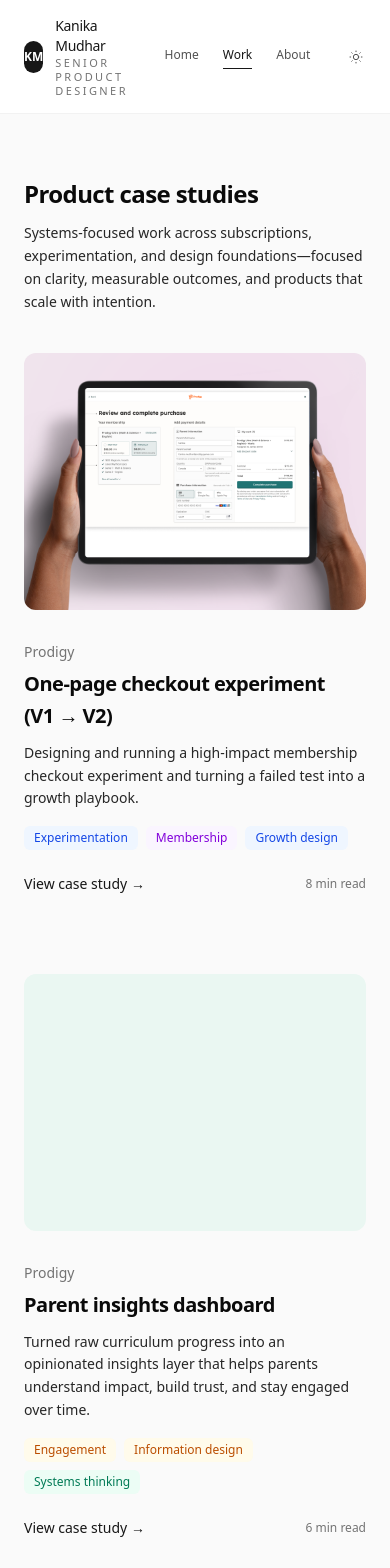
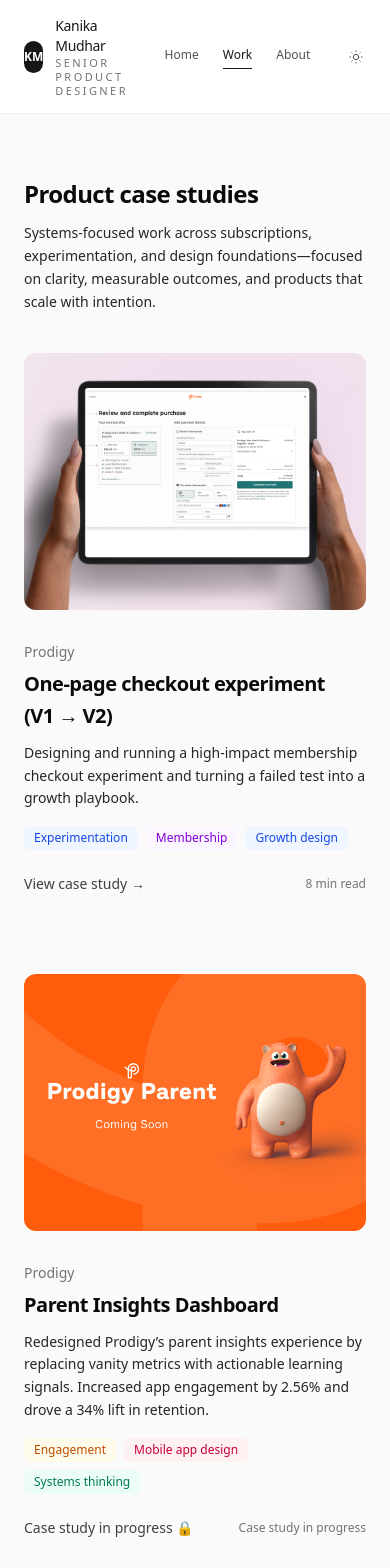
Before and after one commit to Kanika08/kanika-portfolio, a Next.js app: page /work in a window 390 px wide. Shown: the top 1568 px of the page. Built offline with nearby package versions, Linux system fonts and the light colour scheme.

Commit message:
Update work page layout, Medium links, CTAs and cover images

```diff
--- a/app/work/one-page-checkout/page.tsx
+++ b/app/work/one-page-checkout/page.tsx
@@ -1,12 +1,21 @@
 "use client";
 import { useState } from "react";
 import Link from "next/link";
+import ProtectedPage from "@/components/ProtectedPage";
+
+
+
+
 
 export default function OnePageCheckoutCaseStudy() {
   const [isOpen, setIsOpen] = useState(false);
 
   return (
-    <article className="max-w-3xl mx-auto pb-20 space-y-10">
+<ProtectedPage
+  correctPassword="prodigy2025"
+  storageKey="one-page-checkout-access"
+>
+<article className="max-w-3xl mx-auto pb-20 space-y-10">
 
 
       {/* Breadcrumb */}
@@ -837,5 +846,6 @@
 </div>
 </section>
     </article>
+    </ProtectedPage>
   );
 }
--- a/app/work/page.tsx
+++ b/app/work/page.tsx
@@ -1,82 +1,104 @@
 import Link from "next/link";
+
 const tagStyles: Record<string, string> = {
   // Growth / Experiment
-  "Experimentation": "bg-blue-50 text-blue-700 dark:bg-neutral-800 dark:text-neutral-200",
-  "Growth design": "bg-blue-50 text-blue-700 dark:bg-neutral-800 dark:text-neutral-200",
-  "Growth systems": "bg-blue-50 text-blue-700 dark:bg-neutral-800 dark:text-neutral-200",
+  Experimentation:
+    "bg-blue-50 text-blue-700 dark:bg-neutral-800 dark:text-neutral-200",
+  "Growth design":
+    "bg-blue-50 text-blue-700 dark:bg-neutral-800 dark:text-neutral-200",
+  "Growth systems":
+    "bg-blue-50 text-blue-700 dark:bg-neutral-800 dark:text-neutral-200",
 
-  // Subscription / Marketplace
-  "Subscription": "bg-purple-50 text-purple-700 dark:bg-neutral-800 dark:text-neutral-200",
-  "Membership": "bg-purple-50 text-purple-700 dark:bg-neutral-800 dark:text-neutral-200",
-  "Marketplace": "bg-purple-50 text-purple-700 dark:bg-neutral-800 dark:text-neutral-200",
+  // Subscription
+  Subscription:
+    "bg-purple-50 text-purple-700 dark:bg-neutral-800 dark:text-neutral-200",
+  Membership:
+    "bg-purple-50 text-purple-700 dark:bg-neutral-800 dark:text-neutral-200",
 
-  // Systems / Design foundations
-  "Systems thinking": "bg-emerald-50 text-emerald-700 dark:bg-neutral-800 dark:text-neutral-200",
-  "Design system": "bg-emerald-50 text-emerald-700 dark:bg-neutral-800 dark:text-neutral-200",
-  "Scale": "bg-emerald-50 text-emerald-700 dark:bg-neutral-800 dark:text-neutral-200",
-  "Cross-functional": "bg-emerald-50 text-emerald-700 dark:bg-neutral-800 dark:text-neutral-200",
+  // Systems
+  "Systems thinking":
+    "bg-emerald-50 text-emerald-700 dark:bg-neutral-800 dark:text-neutral-200",
+  "Design system":
+    "bg-emerald-50 text-emerald-700 dark:bg-neutral-800 dark:text-neutral-200",
+  Scale:
+    "bg-emerald-50 text-emerald-700 dark:bg-neutral-800 dark:text-neutral-200",
+  "Cross-functional":
+    "bg-emerald-50 text-emerald-700 dark:bg-neutral-800 dark:text-neutral-200",
 
-  // Engagement / Info
-  "Engagement": "bg-amber-50 text-amber-700 dark:bg-neutral-800 dark:text-neutral-200",
-  "Information design": "bg-amber-50 text-amber-700 dark:bg-neutral-800 dark:text-neutral-200",
+  // Engagement
+  Engagement:
+    "bg-amber-50 text-amber-700 dark:bg-neutral-800 dark:text-neutral-200",
+  "Information design":
+    "bg-amber-50 text-amber-700 dark:bg-neutral-800 dark:text-neutral-200",
+
+  // Mobile
+  "Mobile app design":
+    "bg-rose-50 text-rose-700 dark:bg-neutral-800 dark:text-neutral-200",
 };
+
 const caseStudies = [
   {
+    type: "internal",
     href: "/work/one-page-checkout",
     product: "Prodigy",
     title: (
       <>
         One-page checkout experiment
-        <span className="block mt-1">
-          (V1 → V2)
-        </span>
+        <span className="block mt-1">(V1 → V2)</span>
       </>
     ),
-
     summary:
       "Designing and running a high-impact membership checkout experiment and turning a failed test into a growth playbook.",
     tags: ["Experimentation", "Membership", "Growth design"],
     readTime: "8 min read",
     image: "/images/cover-one-page-checkout.png",
     imageBg: "bg-[#E6F0FF] dark:bg-neutral-900",
+    cta: "View case study →",
   },
   {
+    type: "internal",
     href: "/work/parent-insights",
     product: "Prodigy",
-    title: "Parent insights dashboard",
+    title: "Parent Insights Dashboard",
     summary:
-      "Turned raw curriculum progress into an opinionated insights layer that helps parents understand impact, build trust, and stay engaged over time.",
-    tags: ["Engagement", "Information design", "Systems thinking"],
-    readTime: "6 min read",
+      "Redesigned Prodigy’s parent insights experience by replacing vanity metrics with actionable learning signals. Increased app engagement by 2.56% and drove a 34% lift in retention.",
+    tags: ["Engagement", "Mobile app design", "Systems thinking"],
+    readTime: "Case study in progress",
+    image: "/images/cover_parent_insights.png",
     imageBg: "bg-[#EAF7F2] dark:bg-neutral-900",
+    cta: "Case study in progress 🔒",
   },
   {
-    href: "/work/zomato-gold",
+    type: "external",
+    href: "https://medium.com/user-experience-design-1/building-zomato-gold-design-process-challenges-learnings-from-designing-a-subscription-fcf7cdf5ae17",
     product: "Zomato",
     title: "Scaling Zomato Gold",
     summary:
-      "Designed a subscription experience that balanced restaurant constraints, user value, and growth strategy—aligning incentives across a complex marketplace.",
-    tags: ["Subscription", "Marketplace", "Growth systems"],
-    readTime: "5 min read",
+      "Designed a subscription experience that balanced restaurant constraints, user value, and growth strategy—aligning incentives across a complex ecosystem.",
+    tags: ["Subscription", "Mobile app design", "Growth systems"],
+    readTime: "Medium article",
+    image: "/images/cover_zomato_gold.png",
     imageBg: "bg-[#F3E8FF] dark:bg-neutral-900",
+    cta: "View case study on Medium ↗",
   },
   {
-    href: "/work/design-system",
-    product: "Multi-team",
-    title: "Design system as product",
+    type: "external",
+    href: "https://medium.com/user-experience-design-1/developing-the-zomato-design-system-438357188904",
+    product: "Zomato",
+    title: "Zomato Design System",
     summary:
-      "Established a reusable component architecture and governance model that increased velocity while preserving craft across multiple product teams.",
+      "Developed a scalable design system that improved cross-team consistency and increased velocity across product teams.",
     tags: ["Design system", "Scale", "Cross-functional"],
-    readTime: "7 min read",
+    readTime: "Medium article",
+    image: "/images/cover_zomato_design_system.png",
     imageBg: "bg-[#FFF1E6] dark:bg-neutral-900",
+    cta: "View case study on Medium ↗",
   },
 ];
 
 export default function WorkPage() {
   return (
     <section className="max-w-4xl mx-auto pb-10 md:pb-12">
-
-      {/* Header */}
       <div>
         <h1 className="text-2xl md:text-3xl lg:text-4xl font-semibold tracking-tight text-neutral-900 dark:text-neutral-100">
           Product case studies
@@ -89,94 +111,82 @@
         </p>
       </div>
 
-      {/* Case study list */}
       <div className="flex flex-col gap-20 md:gap-24 mt-10 md:mt-12">
+        {caseStudies.map((study) => {
+          const Wrapper = study.type === "external" ? "a" : Link;
 
-        {caseStudies.map((study) => (
-          <Link key={study.href} href={study.href} className="group">
+          const wrapperProps =
+            study.type === "external"
+              ? {
+                  href: study.href,
+                  target: "_blank",
+                  rel: "noopener noreferrer",
+                  className: "group",
+                }
+              : {
+                  href: study.href,
+                  className: "group",
+                };
 
+          return (
+            <Wrapper key={study.title as string} {...wrapperProps}>
               <article className="grid md:grid-cols-2 gap-8 md:gap-12 items-center">
-
                 {/* Image container */}
                 <div
-  className={`
-    relative
-    aspect-[4/3]
-    rounded-xl
-    overflow-hidden
-    ${study.imageBg}
-    transition
-    duration-300
-  `}
+                  className={`relative aspect-[4/3] rounded-xl overflow-hidden ${study.imageBg}`}
                 >
                   {study.image && (
                     <img
                       src={study.image}
-      alt=""
-      className="
-        w-full
-        h-full
-        object-cover
-      "
+                      alt="Case study cover"
+                      className="w-full h-full object-cover"
                     />
                   )}
                 </div>
 
                 {/* Text content */}
                 <div>
-
-                {/* Product tag */}
                   <div className="text-sm text-neutral-500 dark:text-neutral-400 mb-2">
                     {study.product}
                   </div>
 
-                {/* Title */}
                   <h2 className="text-xl md:text-2xl font-semibold tracking-tight text-neutral-900 dark:text-neutral-100">
                     {study.title}
                   </h2>
 
-                {/* Summary */}
                   <p className="mt-3 text-sm md:text-base text-neutral-600 dark:text-neutral-400 leading-relaxed">
                     {study.summary}
                   </p>
 
-                {/* Tags */}
                   <div className="flex flex-wrap gap-2 mt-4">
                     {study.tags.map((tag) => (
                       <span
                         key={tag}
-                      className={`
-                        text-xs px-2.5 py-1 rounded-md
-                        ${tagStyles[tag] || "bg-neutral-100 text-neutral-600 dark:bg-neutral-800 dark:text-neutral-200"}
-                      `}
+                        className={`text-xs px-2.5 py-1 rounded-md ${
+                          tagStyles[tag] ||
+                          "bg-neutral-100 text-neutral-600 dark:bg-neutral-800 dark:text-neutral-200"
+                        }`}
                       >
                         {tag}
                       </span>
                     ))}
                   </div>
 
-                {/* Footer row */}
                   <div className="flex items-center justify-between mt-6">
-
-                  <span className="text-sm font-medium text-neutral-900 dark:text-neutral-100 group-hover:underline">
-                    View case study →
+                    <span className="btn-secondary text-sm font-medium inline-flex items-center gap-1">
+                      {study.cta}
                     </span>
 
                     <span className="text-xs text-neutral-500 dark:text-neutral-400">
                       {study.readTime}
                     </span>
-
                   </div>
-
                 </div>
-
               </article>
-
-          </Link>
-        ))}
-
+            </Wrapper>
+          );
+        })}
       </div>
-
     </section>
   );
 }
```
Also changed, not shown: components/ProtectedPage.tsx (+66 -22 lines). Lines whose indentation alone changed are shown as unchanged.
